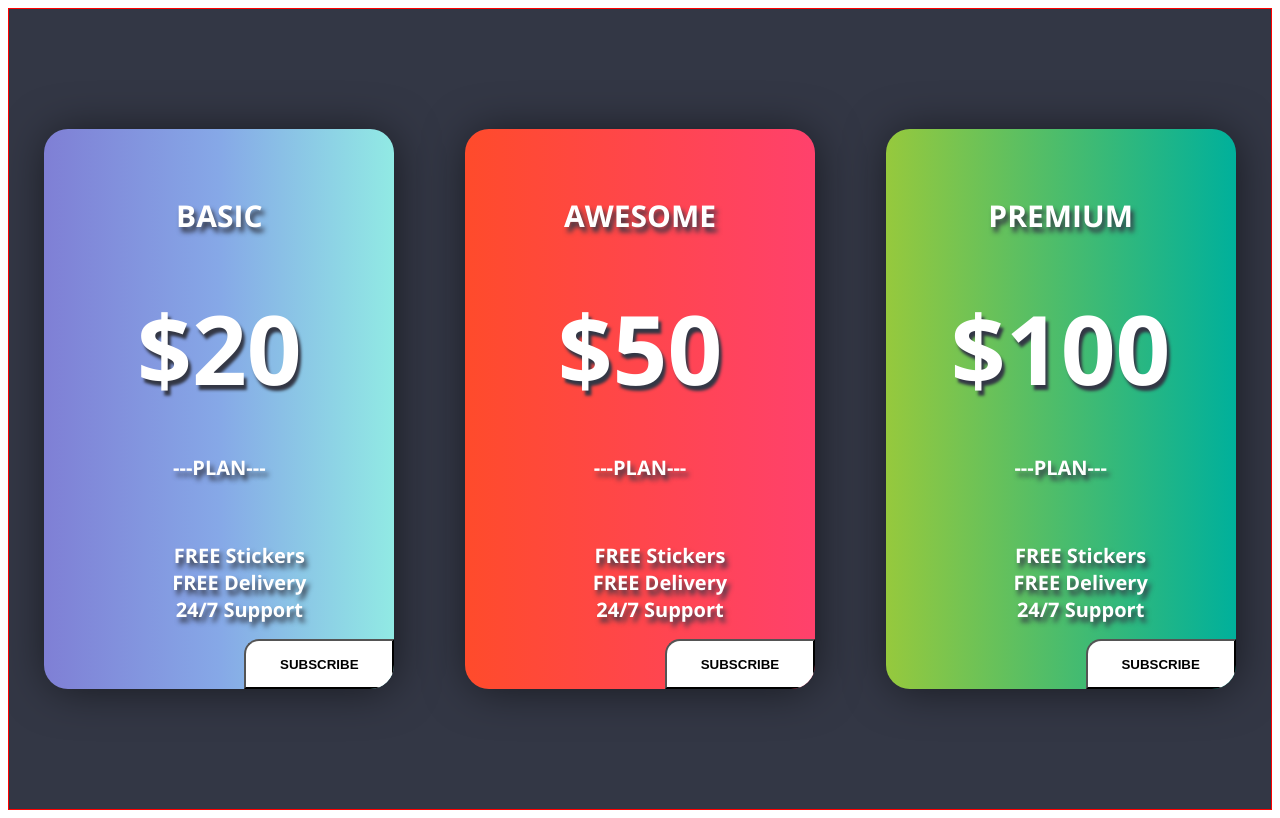
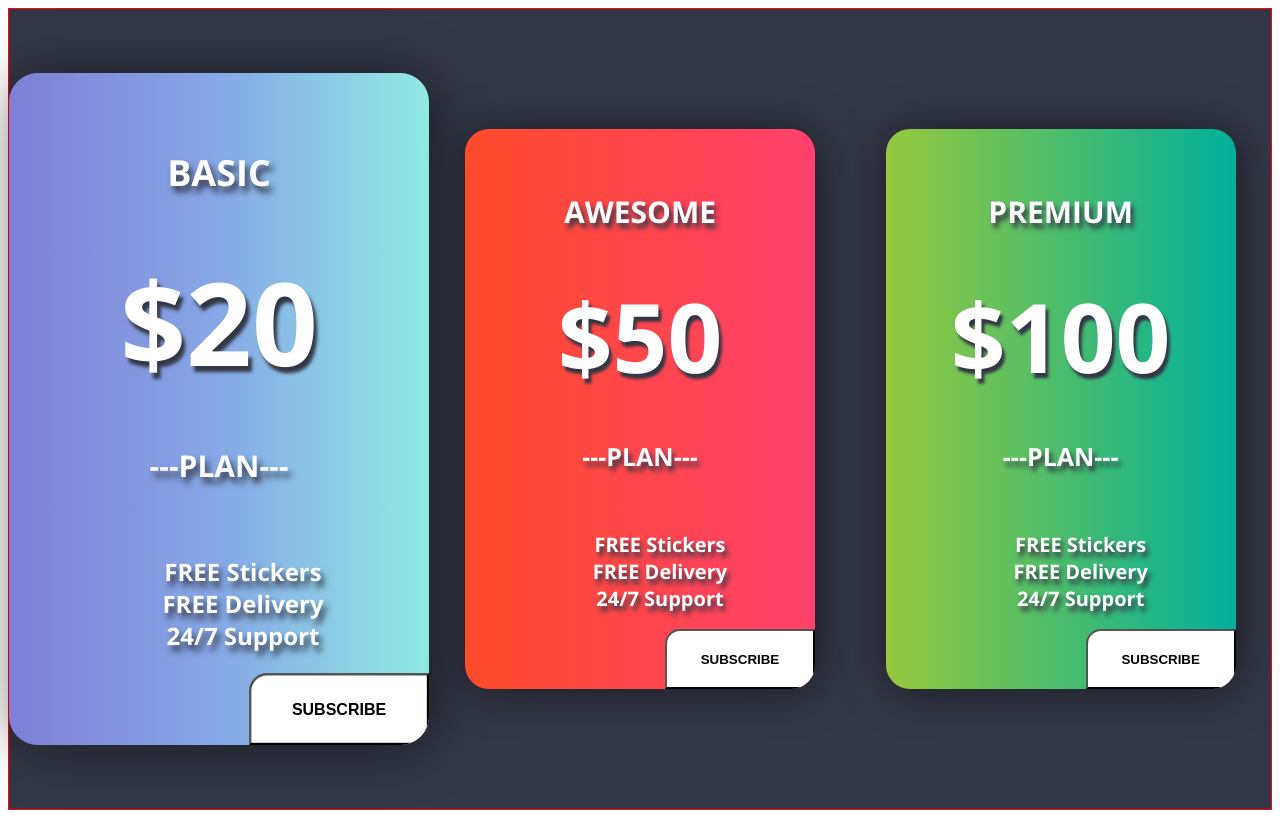
Before and after one commit to DevBenjaAC/Cards-Gradients-Transition, a plain HTML site: page index.html in a window 1280 px wide. In both pictures the pointer is over the element 219 px from the left and 409 px from the top of the page. Drawn offline with nearby package versions, Linux system fonts and the light colour scheme.

Commit message:
finish transitions

```diff
--- a/css/style.css
+++ b/css/style.css
@@ -34,6 +34,10 @@ body {
   color: white;
   font-size: 20px;
 }
+.card:hover {
+  transform: scale(1.2);
+  transition: linear 350ms;
+}
 .card-a {
   background: #7f7fd5;
   background: linear-gradient(to left, #91eae4, #86a8e7, #7f7fd5);
@@ -59,7 +63,7 @@ h2 {
 .btn-subs {
   cursor: pointer;
   width: 150px;
-  height: 50px;
+  height: 60px;
   background-color: white;
   font-weight: bold;
   position: absolute;
@@ -67,13 +71,20 @@ h2 {
   right: 0;
   border-top-left-radius: 15px;
 }
+.btn-subs:hover {
+  transform: scale(1.1);
+  width: 100%;
+  transition: linear 300ms;
+  font-size: 20px;
+}
 .plan {
   font-weight: bold;
   text-shadow: 3px 5px 5px #333745;
+  font-size: 25px;
 }
 .list {
   font-weight: bold;
   list-style: none;
   text-shadow: 3px 5px 5px #333745;
-  margin-bottom: 25px;
+  margin-bottom: 40px;
 }
```
